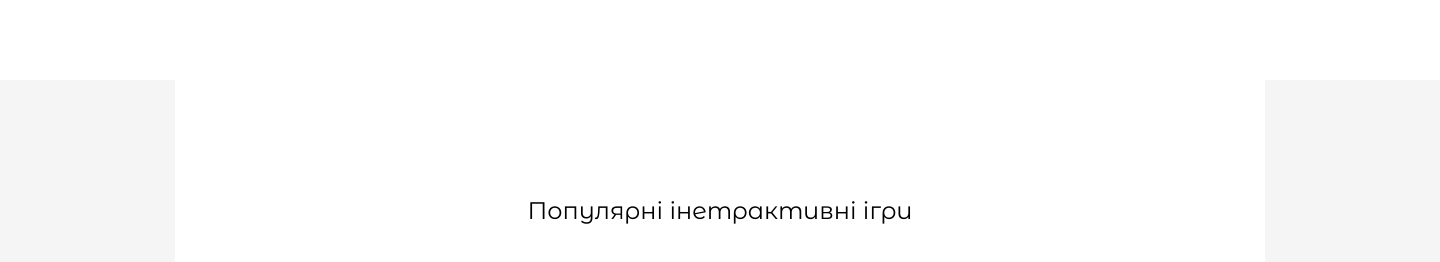
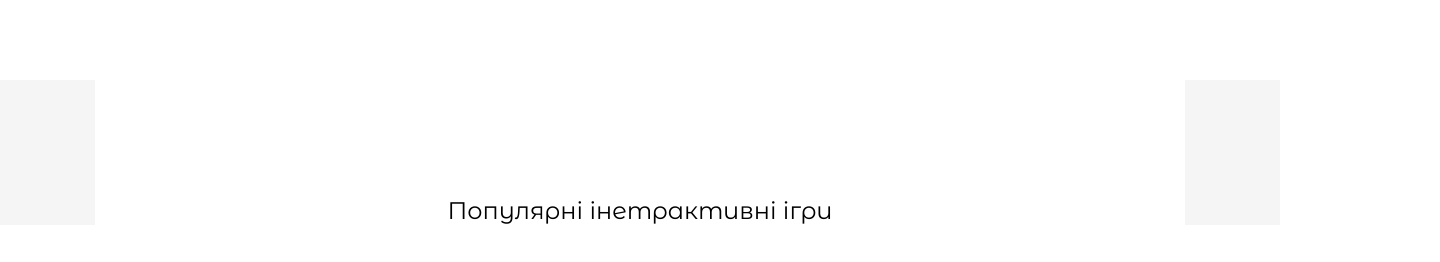
Before and after one commit to SofiaPutlyuk/Games-Project, a plain HTML site: page index.html in a window 1280 px wide. Shown: the top 262 px of the page, 1440 px wide, since content can reach past the window. Drawn offline with Linux system fonts and the light colour scheme.

Commit message:
fix/styles

```diff
--- a/index.html
+++ b/index.html
@@ -22,10 +22,11 @@
 </head>
 
 <body>
-  <div class="container">
+  <main class="container">
     <div class="main-content">
       <h1 class="main-title">Популярні інетрактивні ігри</h1>
     </div>
+  </main>
 </body>
 
 </html>
--- a/scss/components/utils/_global.scss
+++ b/scss/components/utils/_global.scss
@@ -1,5 +1,5 @@
 .container {
-    width: 1440px;
+    width: 100%;
     margin: auto;
     background-color: $lightGreyColor;
     margin-top: 80px;
@@ -10,7 +10,6 @@
 
 .main-content {
     width: 1090px;
-    height: 3202px;
     background-color: $whiteColor;
     margin: auto;
 }
```
Also changed, not shown: css/main.css.
